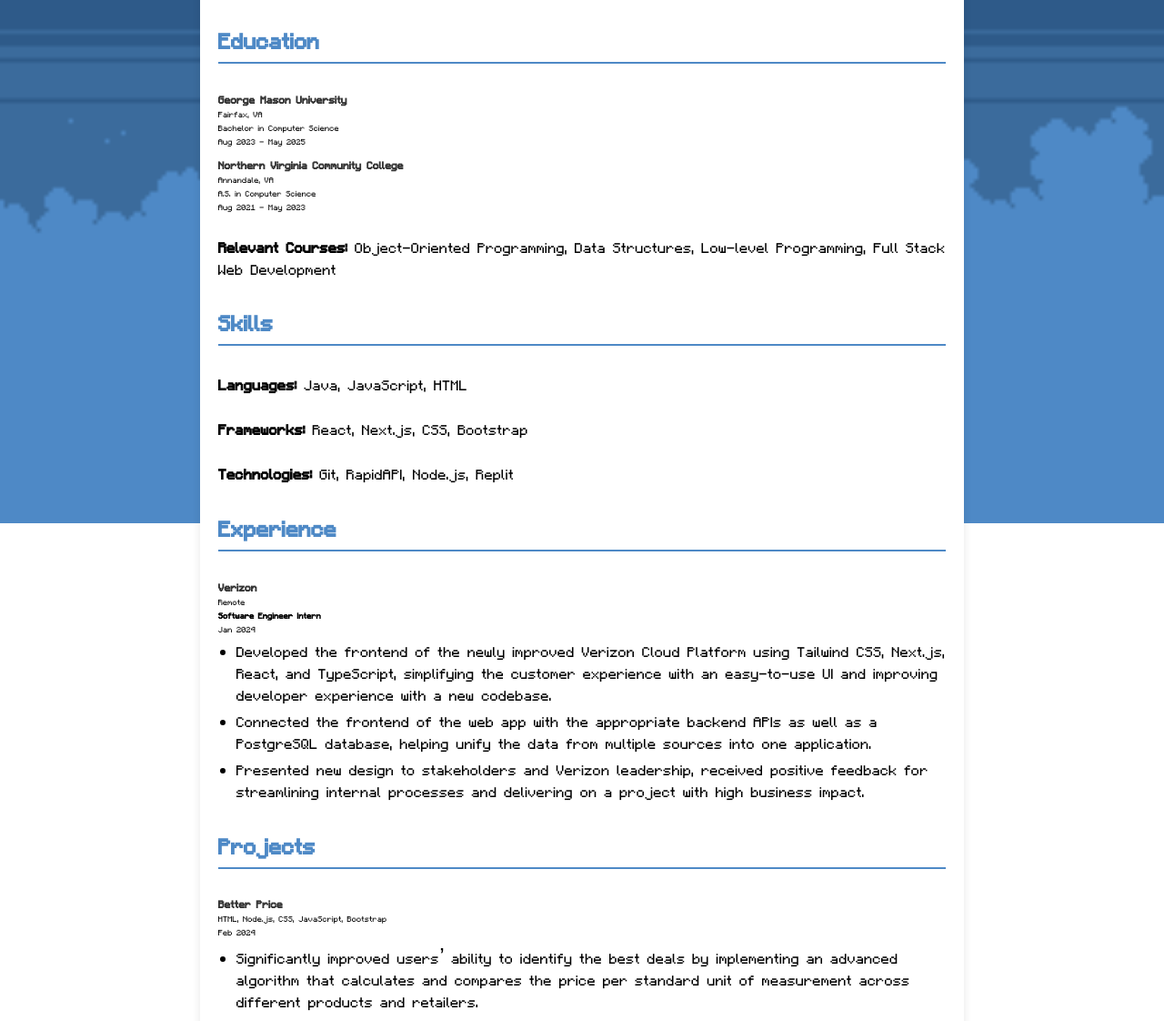
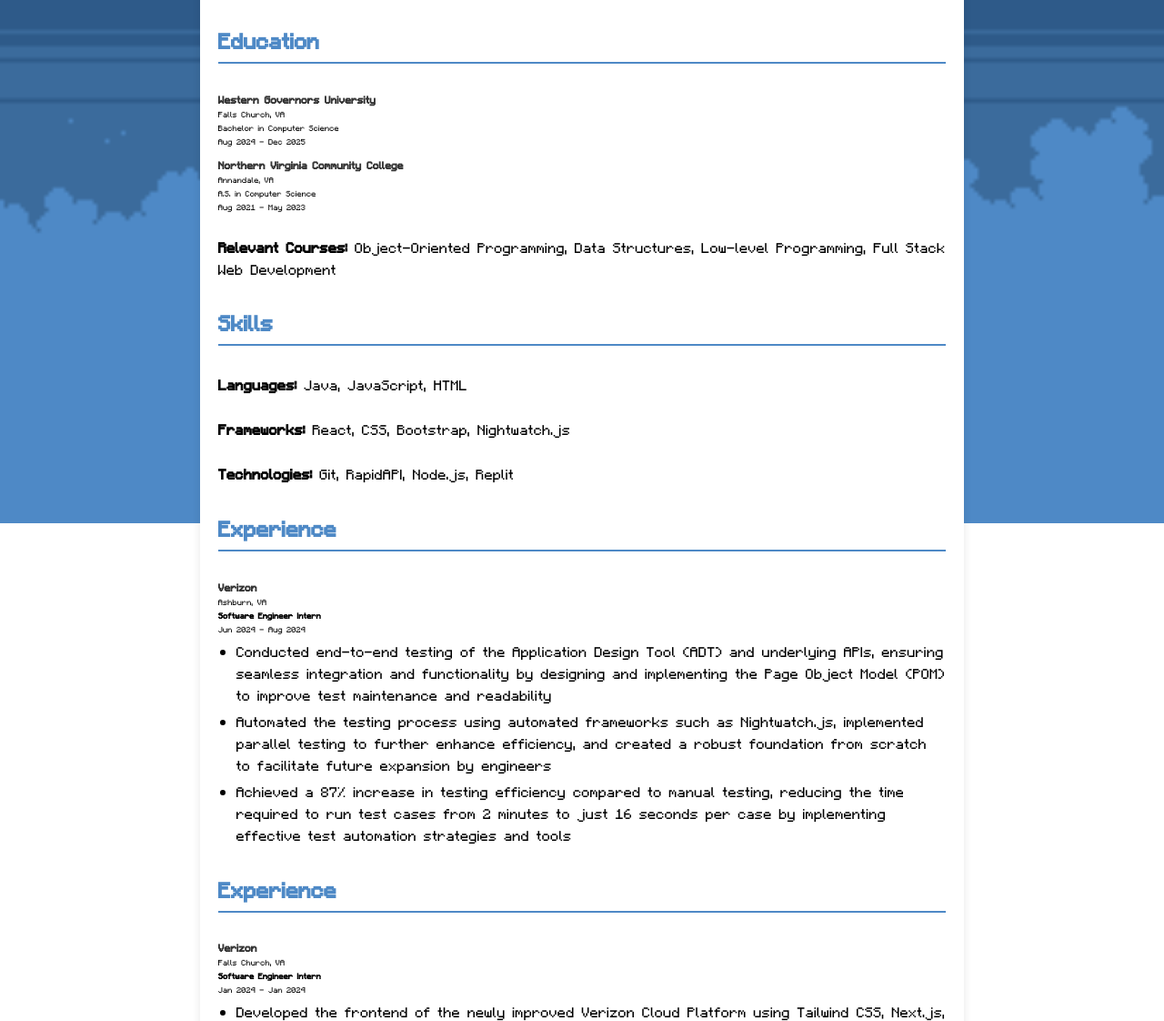
Before and after one commit to ltlely/Portfolio, a website: page public/resume.html in a window 1280 px wide. Shown: the part 225-1347 px from the top of the page at 91% size. Drawn offline with Linux system fonts and the light colour scheme.

Commit message:
Update resume.html

```diff
--- a/public/resume.html
+++ b/public/resume.html
@@ -27,10 +27,10 @@
         <h2>Education</h2>
         <div class="education">
           <div class="institution">
-            <h3>George Mason University</h3>
-            <p>Fairfax, VA</p>
+            <h3>Western Governors University</h3>
+            <p>Falls Church, VA</p>
             <p>Bachelor in Computer Science</p>
-            <p>Aug 2023 - May 2025</p>
+            <p>Aug 2024 - Dec 2025</p>
           </div>
           <div class="institution">
             <h3>Northern Virginia Community College</h3>
@@ -45,8 +45,25 @@
       <section>
         <h2>Skills</h2>
         <p><strong>Languages:</strong> Java, JavaScript, HTML</p>
-        <p><strong>Frameworks:</strong> React, Next.js, CSS, Bootstrap</p>
+        <p><strong>Frameworks:</strong> React, CSS, Bootstrap, Nightwatch.js</p>
         <p><strong>Technologies:</strong> Git, RapidAPI, Node.js, Replit</p>
+      </section>
+
+       <section>
+        <h2>Experience</h2>
+        <div class="experience">
+          <div class="job">
+            <h3>Verizon</h3>
+            <p>Ashburn, VA</p>
+            <p><strong>Software Engineer Intern</strong></p>
+            <p>Jun 2024 - Aug 2024</p>
+            <ul>
+              <li>Conducted end-to-end testing of the Application Design Tool (ADT) and underlying APIs, ensuring seamless integration and functionality by designing and implementing the Page Object Model (POM) to improve test maintenance and readability</li>
+              <li>Automated the testing process using automated frameworks such as Nightwatch.js, implemented parallel testing to further enhance efficiency, and created a robust foundation from scratch to facilitate future expansion by engineers</li>
+              <li>Achieved a 87% increase in testing efficiency compared to manual testing, reducing the time required to run test cases from 2 minutes to just 16 seconds per case by implementing effective test automation strategies and tools</li>
+            </ul>
+          </div>
+        </div>
       </section>
 
       <section>
@@ -54,9 +71,9 @@
         <div class="experience">
           <div class="job">
             <h3>Verizon</h3>
-            <p>Remote</p>
+            <p>Falls Church, VA</p>
             <p><strong>Software Engineer Intern</strong></p>
-            <p>Jan 2024</p>
+            <p>Jan 2024 - Jan 2024</p>
             <ul>
               <li>Developed the frontend of the newly improved Verizon Cloud Platform using Tailwind CSS, Next.js, React, and TypeScript, simplifying the customer experience with an easy-to-use UI and improving developer experience with a new codebase.</li>
               <li>Connected the frontend of the web app with the appropriate backend APIs as well as a PostgreSQL database, helping unify the data from multiple sources into one application.</li>
@@ -107,8 +124,8 @@
 
       <section>
         <h2>Awards/Honors</h2>
-        <p><strong>Pixel Fit PatriotHacks Second Place Winner</strong></p>
-        <p>Fall 2023, George Mason University</p>
+        <p>Winner of Verizon Volunteer STEM Next</p>
+        <p>Winner of the PatriotHacks hackathon at George Mason University</p>
       </section>
 
       <section>
```
